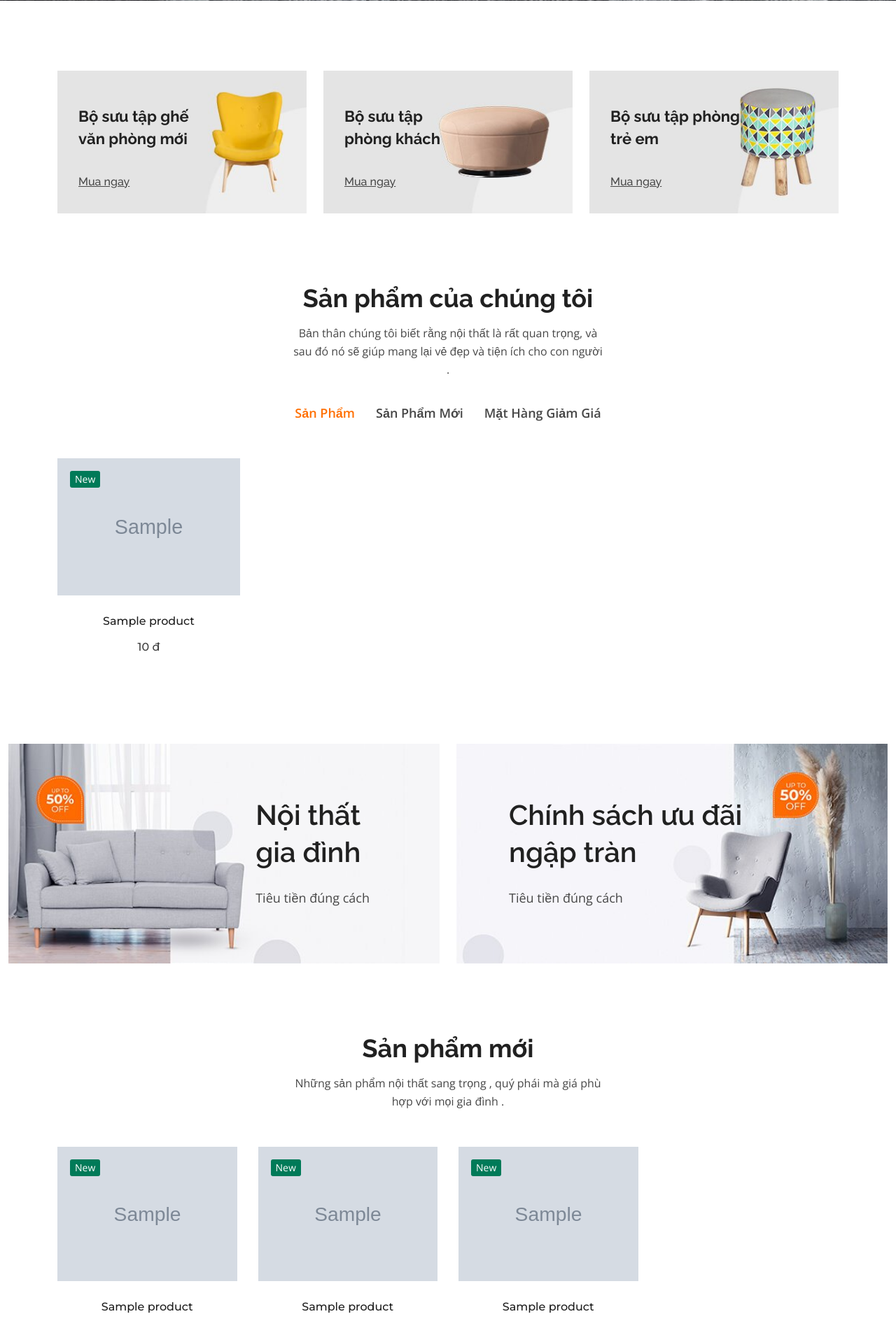
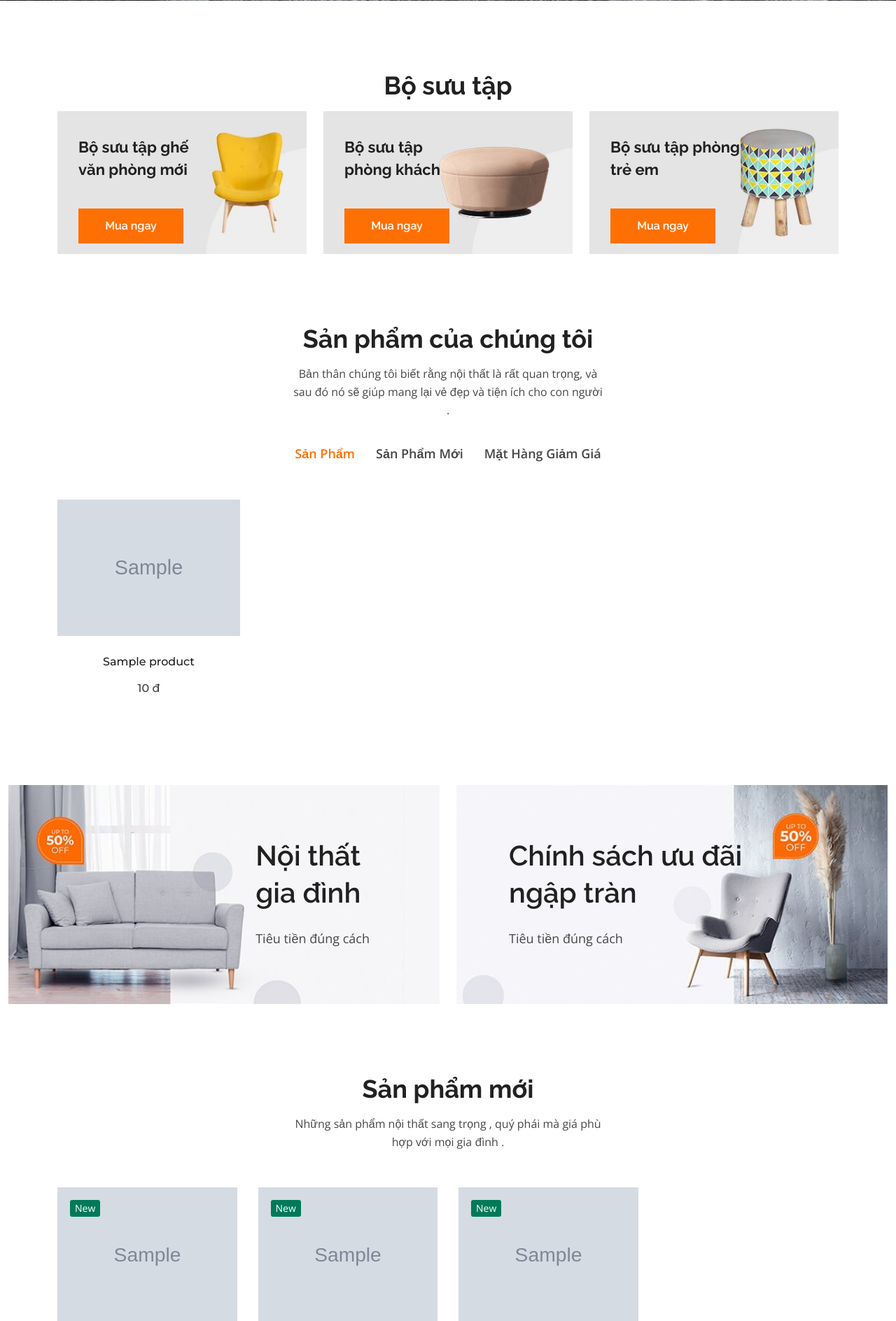
Before and after one commit to duongishandsome/project-duan1, a PHP site: page /project-duan1/ in a window 1280 px wide. Shown: the part 800-2688 px from the top of the page at 70% size. Run offline with PHP 8.4, Linux system fonts and the light colour scheme; tables that the repository leaves empty or names only in its code hold one stand-in row (values such as "Sample post"); grey boxes marked "Sample" are stand-in pictures; some libraries are stand-ins or nearby versions; some web fonts are replaced.

Commit message:
sửa giao diện user

```diff
--- a/assets/css/css.css
+++ b/assets/css/css.css
@@ -23,3 +23,24 @@
     text-align: center;
 
   }
+  .shop-link {
+    display: inline-block;
+    margin-top: 10px;
+  }
+
+  .shop-link a {
+    display: inline-block;
+    padding: 10px 20px;
+    background-color: #f1f1f1;
+    border: none;
+    border-radius: 5px;
+    font-size: 16px;
+    text-decoration: none;
+    color: #333;
+    cursor: pointer;
+    transition: background-color 0.3s ease;
+  }
+
+  .shop-link a:hover {
+    background-color: #ddd;
+  }
--- a/index.php
+++ b/index.php
@@ -144,8 +144,8 @@ if ((isset($_GET['act'])) && ($_GET['act'] != "")) {
                     $name = $_POST['name'];
                     $img = $_POST['img'];
                     $price = $_POST['price'];
-                    $size = isset($_POST['size_name']) ? $_POST['size_name'] : 'Default Size';
-                    $color = isset($_POST['color_name']) ? $_POST['color_name'] : 'Default Color';
+                    $size = isset($_POST['size_name']) ? $_POST['size_name'] : '60cm';
+                    $color = isset($_POST['color_name']) ? $_POST['color_name'] : 'Đen';
                     $soluong = isset($_POST['p_quantity']) && $_POST['p_quantity'] ? $_POST['p_quantity'] : 1;
                     $ttien = $soluong * $price;
                     $product_exists = false;
@@ -177,8 +177,8 @@ if ((isset($_GET['act'])) && ($_GET['act'] != "")) {
                     $name = $_POST['name'];
                     $img = $_POST['img'];
                     $price = $_POST['price'];
-                    $size = isset($_POST['size_name']) ? $_POST['size_name'] : 'Default Size';
-                    $color = isset($_POST['color_name']) ? $_POST['color_name'] : 'Default Color';
+                    $size = isset($_POST['size_name']) ? $_POST['size_name'] : '60cm';
+                    $color = isset($_POST['color_name']) ? $_POST['color_name'] : 'Đen';
                     $soluong = isset($_POST['p_quantity']) && $_POST['p_quantity'] ? $_POST['p_quantity'] : 1;
                     $ttien = $soluong * $price;
                     $product_exists = false;
@@ -203,7 +203,9 @@ if ((isset($_GET['act'])) && ($_GET['act'] != "")) {
                         );
                         array_push($_SESSION['cart'], $spadd);
                     }
-                    echo "<script>window.location.href='index.php?act=sanphamct&idsp=$id'</script>";
+                    // echo "<script>window.location.href='index.php?act=sanphamct&idsp=$id'</script>";
+                    echo "<script>window.location.href='index.php'</script>";
+
                 }
             } else {
                 echo "<script>window.location.href='index.php?act=login'</script>";
--- a/view/trangchu/home.php
+++ b/view/trangchu/home.php
@@ -16,7 +16,8 @@
                                 <h2 class="title-1">Bộ Sofa Linh Hoạt</h2>
                                 <p class="w-100">Bản thân cơn đau là rất quan trọng và sau đó sẽ là tình trạng béo phì,
                                     nhưng đồng thời nó sẽ xảy ra do phải lao động và đau đớn nhiều.</p>
-                                <a href="#" class="btn btn-lg btn-primary btn-hover-dark mt-5">Mua ngay</a>
+                                <a href="index.php?act=sanpham" class="btn btn-lg btn-primary btn-hover-dark mt-5">Mua
+                                    ngay</a>
                             </div>
                         </div>
                     </div>
@@ -57,6 +58,11 @@
 <!-- Banner Section Start -->
 <div class="section pb-100px pt-100px">
     <div class="container">
+        <div class="col-md-12 text-center" data-aos="fade-up">
+            <div class="section-title mb-0">
+                <h2 class="title">Bộ sưu tập</h2>
+            </div>
+        </div>
         <!-- Banners Start -->
         <div class="row">
             <!-- Banner Start -->
@@ -68,7 +74,7 @@
                             <h3 class="title">
                                 Bộ sưu tập ghế <br /> văn phòng mới
                             </h3>
-                            <a href="index.php?act=sanpham" class="shop-link">Mua ngay</a>
+                            <a href="index.php?act=sanpham" class="shop-link"><button class="btn btn-primary btn-hover-primary">Mua ngay</button></a>
                         </div>
                     </div>
                 </div>
@@ -84,7 +90,7 @@
                             <h3 class="title">
                                 Bộ sưu tập <br /> phòng khách
                             </h3>
-                            <a href="index.php?act=sanpham" class="shop-link">Mua ngay</a>
+                            <a href="index.php?act=sanpham" class="shop-link"><button class="btn btn-primary btn-hover-primary">Mua ngay</button></a>
                         </div>
                     </div>
                 </div>
@@ -100,7 +106,7 @@
                             <h3 class="title">
                                 Bộ sưu tập phòng<br /> trẻ em
                             </h3>
-                            <a href="index.php?act=sanpham" class="shop-link">Mua ngay</a>
+                            <a href="index.php?act=sanpham" class="shop-link"><button class="btn btn-primary btn-hover-primary">Mua ngay</button></a>
                         </div>
                     </div>
                 </div>
@@ -127,8 +133,7 @@
             <!-- Tab Start -->
             <div class="col-md-12 text-center mb-40px" data-aos="fade-up" data-aos-delay="200">
                 <ul class="product-tab-nav nav justify-content-center">
-                    <li class="nav-item"><a class="nav-link active" data-bs-toggle="tab"
-                            href="#tab-product-new-arrivals">Sản phẩm</a></li>
+                    <li class="nav-item"><a class="nav-link active" data-bs-toggle="tab" href="#tab-product-new-arrivals">Sản phẩm</a></li>
                     <li class="nav-item"><a class="nav-link" data-bs-toggle="tab" href="#tab-product-best-sellers">Sản
                             phẩm mới </a></li>
                     <li class="nav-item"><a class="nav-link" data-bs-toggle="tab" href="#tab-product-sale-item">Mặt hàng
@@ -150,8 +155,7 @@
                                 extract($sp);
                                 $hinh = $img_path . $p_featured_photo;
                             ?>
-                            <div class="col-lg-3 col-md-6 col-sm-6 col-xs-6 mb-30px" data-aos="fade-up"
-                                data-aos-delay="200">
+                                <div class="col-lg-3 col-md-6 col-sm-6 col-xs-6 mb-30px" data-aos="fade-up" data-aos-delay="200">
                                     <!-- Single Prodect -->
                                     <div class="product">
                                         <div class="thumb">
@@ -159,9 +163,6 @@
                                                 <img src="<?php echo $hinh ?>" alt="Product" />
                                                 <img class="hover-image" src="<?php echo $hinh ?>" alt="Product" />
                                             </a>
-                                        <span class="badges">
-                                            <span class="new">New</span>
-                                        </span>
                                             <!-- <div class="actions">
                                             <a href="index.php?act=cart" class="action cart" title="cart"><i
                                                     class="icon-handbag"></i></a>
@@ -171,23 +172,19 @@
                                             <a href="compare.html" class="action compare" title="Compare"><i
                                                     class="icon-refresh"></i></a>
                                         </div> -->
-                                        <!-- <form action="index.php?act=addtocart" method="post">
+                                            <form action="index.php?act=addtocart" method="post">
                                                 <input type="hidden" name="id" value="<?php echo $p_id ?>">
                                                 <input type="hidden" name="name" value="<?php echo $p_name ?>">
                                                 <input type="hidden" name="img" value="<?php echo $p_featured_photo ?>">
                                                 <input type="hidden" name="price" value="<?php echo $p_current_price ?>">
-                                        </form> -->
-                                        <button title="Add To Cart" class=" add-to-cart">Xem chi
-                                            tiết</button>
-
+                                                <button title="Add To Cart" type="submit" name="themcart" class=" add-to-cart">Thêm vào giỏ hàng</button>
+                                            </form>
                                         </div>
                                         <div class="content">
-                                        <h5 class="title"><a
-                                                href="index.php?act=sanphamct&idsp=<?php echo $p_id; ?>"><?php echo $p_name ?></a>
+                                            <h5 class="title"><a href="index.php?act=sanphamct&idsp=<?php echo $p_id; ?>"><?php echo $p_name ?></a>
                                             </h5>
                                             <span class="price">
-                                            <span
-                                                class="new"><?php echo number_format($p_current_price, 0, ',', '.') . " đ" ?></span>
+                                                <span class="new"><?php echo number_format($p_current_price, 0, ',', '.') . " đ" ?></span>
                                         </div>
                                     </div>
                                 </div>
@@ -206,8 +203,7 @@
                                     extract($sp);
                                     $hinh = $img_path . $p_featured_photo;
                                 ?>
-                                <div class="col-lg-3 col-md-6 col-sm-6 col-xs-6 mb-30px" data-aos="fade-up"
-                                    data-aos-delay="200">
+                                    <div class="col-lg-3 col-md-6 col-sm-6 col-xs-6 mb-30px" data-aos="fade-up" data-aos-delay="200">
                                         <!-- Single Prodect -->
                                         <div class="product">
                                             <div class="thumb">
@@ -229,21 +225,21 @@
                                                         class="icon-refresh"></i></a>
                                             </div> -->
 
-                                            <button title="Add To Cart">
-                                                <a class=" add-to-cart"
-                                                    href="index.php?act=sanphamct&idsp=<?php echo $p_id; ?>"> Xem chi
-                                                    tiết </a>
-                                            </button>
+                                                <form action="index.php?act=addtocart" method="post">
+                                                    <input type="hidden" name="id" value="<?php echo $p_id ?>">
+                                                    <input type="hidden" name="name" value="<?php echo $p_name ?>">
+                                                    <input type="hidden" name="img" value="<?php echo $p_featured_photo ?>">
+                                                    <input type="hidden" name="price" value="<?php echo $p_current_price ?>">
+                                                    <button title="Add To Cart" type="submit" name="themcart" class=" add-to-cart">Thêm vào giỏ hàng</button>
+                                                </form>
                                                 <!-- <button title="Add To Cart" name="addtocart" class=" add-to-cart">Xem chi
                                                 tiết</button> -->
                                             </div>
                                             <div class="content">
-                                            <h5 class="title"><a
-                                                    href="index.php?act=sanphamct&idsp=<?php echo $p_id; ?>"><?php echo $p_name ?></a>
+                                                <h5 class="title"><a href="index.php?act=sanphamct&idsp=<?php echo $p_id; ?>"><?php echo $p_name ?></a>
                                                 </h5>
                                                 <span class="price">
-                                                <span
-                                                    class="new"><?php echo number_format($p_current_price, 0, ',', '.') . " đ" ?></span>
+                                                    <span class="new"><?php echo number_format($p_current_price, 0, ',', '.') . " đ" ?></span>
                                                 </span>
                                             </div>
                                         </div>
@@ -264,8 +260,7 @@
                                     extract($sp);
                                     $hinh = $img_path . $p_featured_photo;
                                 ?>
-                                <div class="col-lg-3 col-md-6 col-sm-6 col-xs-6 mb-30px" data-aos="fade-up"
-                                    data-aos-delay="200">
+                                    <div class="col-lg-3 col-md-6 col-sm-6 col-xs-6 mb-30px" data-aos="fade-up" data-aos-delay="200">
                                         <!-- Single Prodect -->
                                         <div class="product">
                                             <div class="thumb">
@@ -275,7 +270,6 @@
                                                 </a>
                                                 <span class="badges">
                                                     <span class="sale">-10%</span>
-                                                <span class="new">New</span>
                                                 </span>
                                                 <!-- <div class="actions">
                                                 <a href="index.php?act=cart" class="action cart" title="cart"><i
@@ -287,17 +281,20 @@
                                                 <a href="compare.html" class="action compare" title="Compare"><i
                                                         class="icon-refresh"></i></a>
                                             </div> -->
-                                            <button title="Add To Cart" class=" add-to-cart">Xem chi tiết</button>
+                                                <form action="index.php?act=addtocart" method="post">
+                                                    <input type="hidden" name="id" value="<?php echo $p_id ?>">
+                                                    <input type="hidden" name="name" value="<?php echo $p_name ?>">
+                                                    <input type="hidden" name="img" value="<?php echo $p_featured_photo ?>">
+                                                    <input type="hidden" name="price" value="<?php echo $p_current_price ?>">
+                                                    <button title="Add To Cart" type="submit" name="themcart" class=" add-to-cart">Thêm vào giỏ hàng</button>
+                                                </form>
                                             </div>
                                             <div class="content">
-                                            <h5 class="title"><a
-                                                    href="index.php?act=sanphamct&idsp=<?php echo $p_id; ?>"><?php echo $p_name ?></a>
+                                                <h5 class="title"><a href="index.php?act=sanphamct&idsp=<?php echo $p_id; ?>"><?php echo $p_name ?></a>
                                                 </h5>
                                                 <span class="price">
-                                                <span class="new"
-                                                    style="color:red;"><?php echo number_format($p_current_price, 0, ',', '.') . " đ" ?></span>
-                                                <span
-                                                    class="old"><?php echo $p_old_price ? $p_old_price .  " đ" : "" ?></span>
+                                                    <span class="new" style="color:red;"><?php echo number_format($p_current_price, 0, ',', '.') . " đ" ?></span>
+                                                    <span class="old"><?php echo $p_old_price ? $p_old_price .  " đ" : "" ?></span>
                                                 </span>
                                                 </span>
                                             </div>
@@ -327,7 +324,7 @@
         <div class="row">
             <!-- Banner Start -->
             <div class="col-lg-6 col-md-6 col-12 mb-lm-30px" data-aos="fade-up" data-aos-delay="200">
-                <a href="index.php?act=sanphamct&idsp=<?php echo $p_id; ?>" class="banner-3">
+                <a href="index.php?act=sanpham" class="banner-3">
                     <img src="assets/images/banner/1.jpg" alt="" />
                     <div class="info justify-content-end">
                         <div class="content align-self-center">
@@ -343,7 +340,7 @@
 
             <!-- Banner Start -->
             <div class="col-lg-6 col-md-6 col-12" data-aos="fade-up" data-aos-delay="200">
-                <a href="index.php?act=sanphamct&idsp=<?php echo $p_id; ?>" class="banner-3">
+                <a href="index.php?act=sanpham" class="banner-3">
                     <img src="assets/images/banner/2.jpg" alt="" />
                     <div class="info justify-content-start">
                         <div class="content align-self-center">
@@ -402,15 +399,20 @@
                                 <a href="compare.html" class="action compare" title="Compare"><i
                                         class="icon-refresh"></i></a>
                             </div> -->
-                            <button title="Add To Cart" class=" add-to-cart">Xem chi tiết</button>
+                                <form action="index.php?act=addtocart" method="post">
+                                    <input type="hidden" name="id" value="<?php echo $p_id ?>">
+                                    <input type="hidden" name="name" value="<?php echo $p_name ?>">
+                                    <input type="hidden" name="img" value="<?php echo $p_featured_photo ?>">
+                                    <input type="hidden" name="price" value="<?php echo $p_current_price ?>">
+                                    <button title="Add To Cart" type="submit" name="themcart" class=" add-to-cart">Thêm vào
+                                        giỏ hàng</button>
+                                </form>
                             </div>
                             <div class="content">
-                            <h5 class="title"><a
-                                    href="index.php?act=sanphamct&idsp=<?php echo $p_id; ?>"><?php echo $p_name ?>
+                                <h5 class="title"><a href="index.php?act=sanphamct&idsp=<?php echo $p_id; ?>"><?php echo $p_name ?>
                                     </a></h5>
                                 <span class="price">
-                                <span
-                                    class="new"><?php echo number_format($p_current_price, 0, ',', '.') . " đ" ?></span>
+                                    <span class="new"><?php echo number_format($p_current_price, 0, ',', '.') . " đ" ?></span>
                                 </span>
                             </div>
                         </div>
```
Also changed, not shown: admin/cart/list.php (+4 -4 lines), view/sanpham/sanpham.php (+9 -4 lines). Lines whose indentation alone changed are shown as unchanged.
